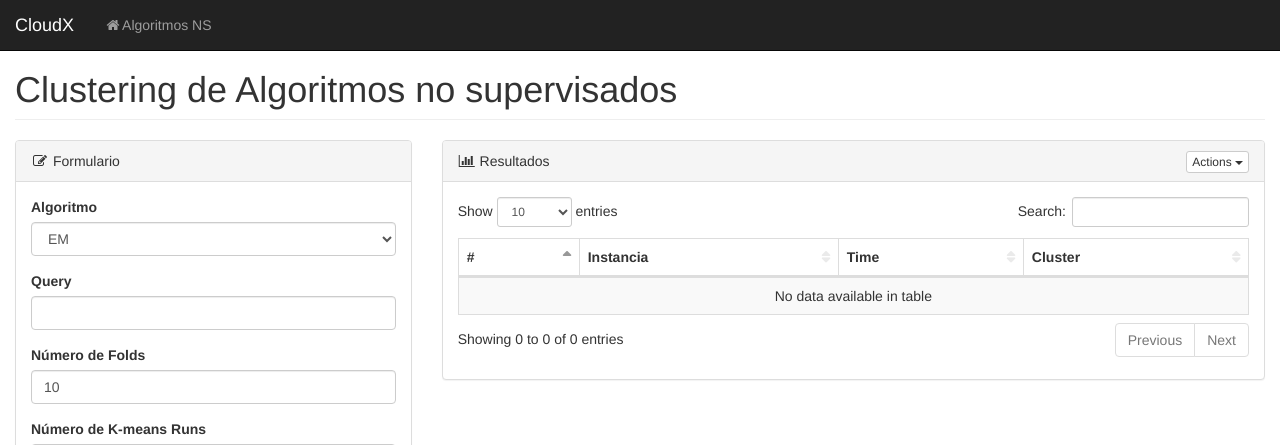
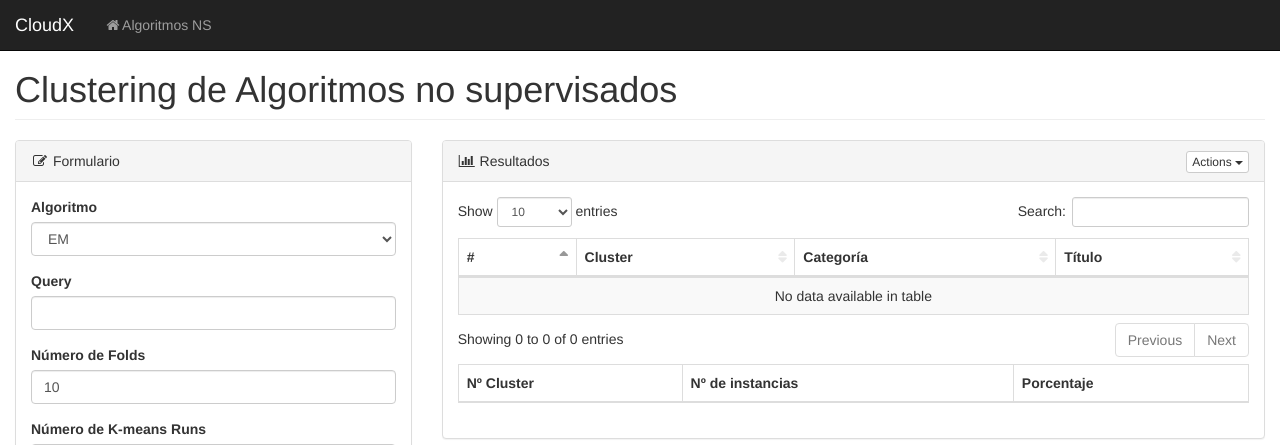
Before and after one commit to allenpython20/AlgoritmosNS, a Django app: page / in a window 1280 px wide. Shown: the top 445 px of the page. Run offline with Django 3.2, Linux system fonts and the light colour scheme; lists and menus that the app fills with data are empty; some libraries are stand-ins or nearby versions.

Commit message:
Agregar datos

```diff
--- a/AlgoritmosNS/settings/local.py
+++ b/AlgoritmosNS/settings/local.py
@@ -3,7 +3,7 @@ from .base import *
 # SECURITY WARNING: don't run with debug turned on in production!
 DEBUG = True
 
-ALLOWED_HOSTS = []
+ALLOWED_HOSTS = ['127.0.0.1']
 
 
 # Database
--- a/AlgoritmosNS/wsgi.py
+++ b/AlgoritmosNS/wsgi.py
@@ -11,6 +11,6 @@ import os
 
 from django.core.wsgi import get_wsgi_application
 
-os.environ.setdefault('DJANGO_SETTINGS_MODULE', 'AlgoritmosNS.settings.production')
+os.environ.setdefault('DJANGO_SETTINGS_MODULE', 'AlgoritmosNS.settings.local')
 
 application = get_wsgi_application()
--- a/core/templates/core/algoritmo.html
+++ b/core/templates/core/algoritmo.html
@@ -26,10 +26,6 @@
                                 <label>Algoritmo</label>
                                 <select class="form-control">
                                     <option>EM</option>
-                                    <option>2</option>
-                                    <option>3</option>
-                                    <option>4</option>
-                                    <option>5</option>
                                 </select>
                             </div>
                             <div class="form-group">
@@ -71,6 +67,7 @@
 
             </div>
             <!-- /.col-lg-4 -->
+
             <div class="col-lg-8">
                 <div class="panel panel-default">
                     <div class="panel-heading">
@@ -106,24 +103,47 @@
                                         <thead>
                                             <tr>
                                                 <th>#</th>
-                                                <th>Instancia</th>
-                                                <th>Time</th>
                                                 <th>Cluster</th>
+                                                <th>Categoría</th>
+                                                <th>Título</th>
                                             </tr>
                                         </thead>
                                         <tbody>
-                                            {% for dato in datos %}
+                                            {% for dato in datos.0 %}
                                                 <tr>
                                                     <td>{{forloop.counter}}</td>
-                                                    <td>{{dato.vals.0}}</td>
-                                                    <td>{{dato.vals.1}}</td>
-                                                    <td>{{dato.vals.2}}</td>
+                                                    <td>{{dato.instancia.2}}</td>
+                                                    <td>{{dato.instancia.0}}</td>
+                                                    <td>{{dato.instancia.1}}</td>
+
                                                 </tr>
                                             {% endfor %}
 
                                         </tbody>
                                     </table>
-                                </div>
+
+                                    <div class="table-responsive">
+                                        <table class="table table-bordered table-hover table-striped">
+                                            <thead>
+                                                <tr>
+                                                    <th>Nº Cluster</th>
+                                                    <th>Nº de instancias</th>
+                                                    <th>Porcentaje</th>
+                                                </tr>
+                                            </thead>
+                                            <tbody>
+                                                {% for dato in datos.1 %}
+                                                    <tr>
+                                                        <td>{{dato.id}}</td>
+                                                        <td>{{dato.numInstances}}</td>
+                                                        <td>{{dato.percentage}}%</td>
+
+                                                    </tr>
+                                                {% endfor %}
+
+                                            </tbody>
+                                        </table>
+                                    </div>
                                 <!-- /.table-responsive -->
                             </div>
                             <!-- /.col-lg-4 (nested) -->
--- a/core/views.py
+++ b/core/views.py
@@ -31,9 +31,9 @@ def algoritmo(request):
 			};
 
 		response = generate_request(url,params)
-
 		if response:
 			datos = response
+			datos = [datos['valsInstances'],datos['infoCluster']]
 
 
 	return render(request,"core/algoritmo.html",{'datos':datos,'datos_Form':params})
--- a/manage.py
+++ b/manage.py
@@ -6,7 +6,7 @@ import sys
 
 def main():
     """Run administrative tasks."""
-    os.environ.setdefault('DJANGO_SETTINGS_MODULE', 'AlgoritmosNS.settings.production')
+    os.environ.setdefault('DJANGO_SETTINGS_MODULE', 'AlgoritmosNS.settings.local')
     try:
         from django.core.management import execute_from_command_line
     except ImportError as exc:
```
